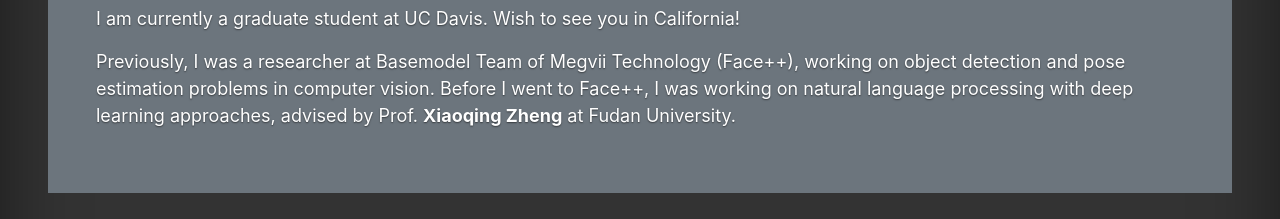
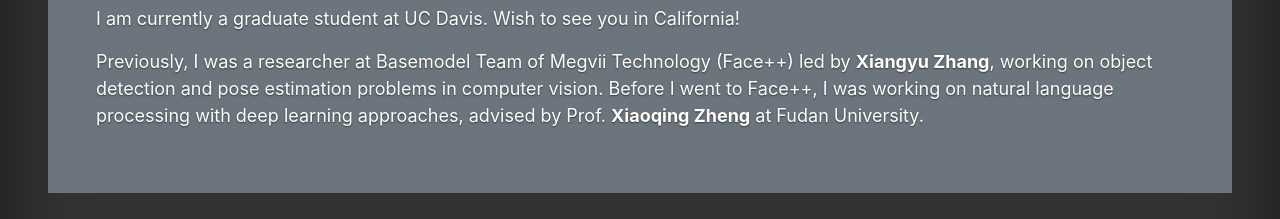
Before and after one commit to linmx0130/linmx0130.github.io, a plain HTML site: page index.html in a window 1280 px wide. Shown: the part 581-800 px from the top of the page. Drawn offline with nearby package versions, Linux system fonts and the light colour scheme; some icons are missing.

Commit message:
Update index.html

```diff
--- a/index.html
+++ b/index.html
@@ -64,7 +64,7 @@
         I am currently a graduate student at UC Davis. Wish to see you in California!
         </p>
         <p>
-        Previously, I was a researcher at Basemodel Team of Megvii Technology (Face++), working on object detection and pose estimation problems in computer vision.
+        Previously, I was a researcher at Basemodel Team of Megvii Technology (Face++) led by <a href="https://scholar.google.com/citations?user=yuB-cfoAAAAJ&hl=en">Xiangyu Zhang</a>, working on object detection and pose estimation problems in computer vision.
         Before I went to Face++, I was working on natural language processing with deep learning approaches, advised by Prof. <a href="http://homepage.fudan.edu.cn/zhengxq/" >Xiaoqing Zheng</a> at Fudan University.
         </p>
     </div>
```
